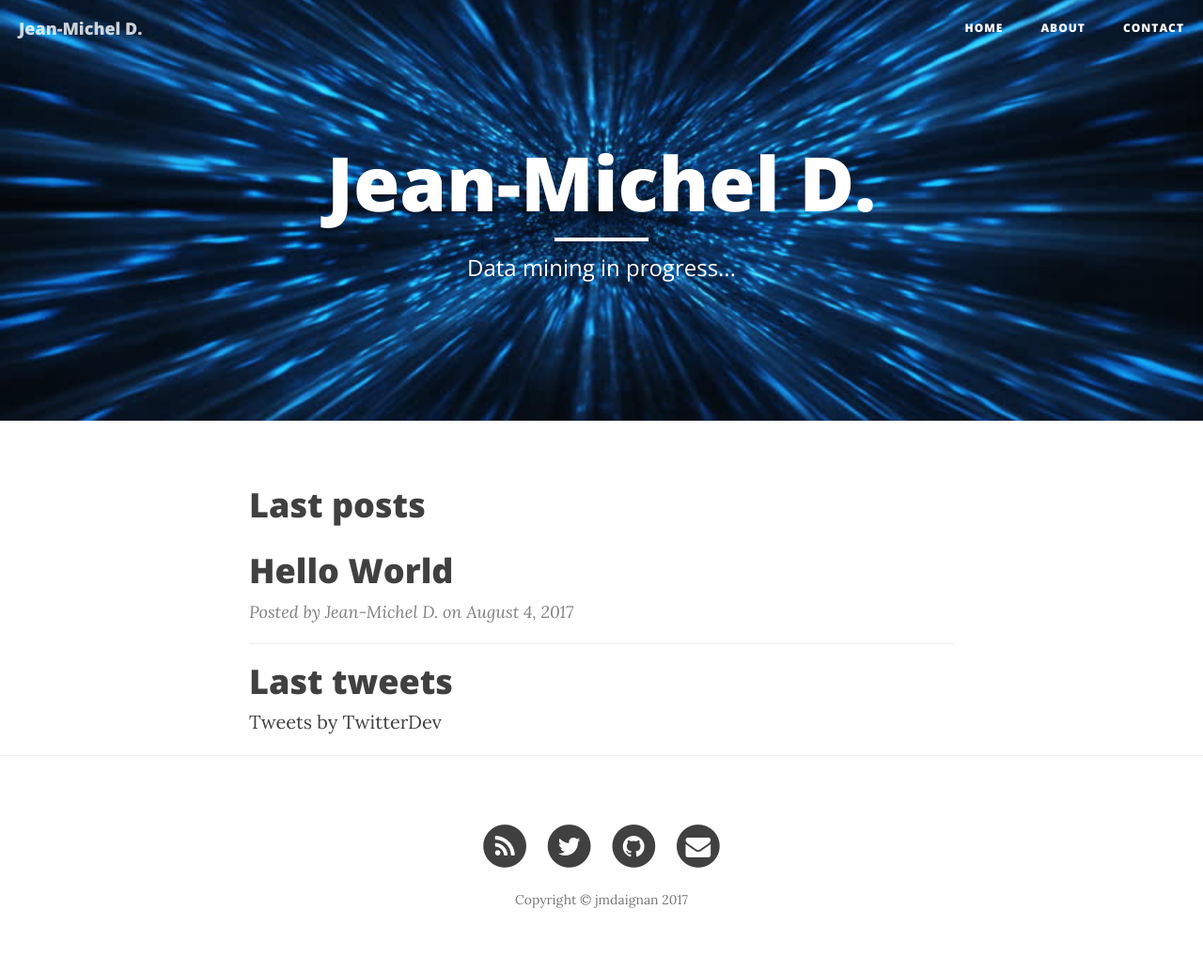
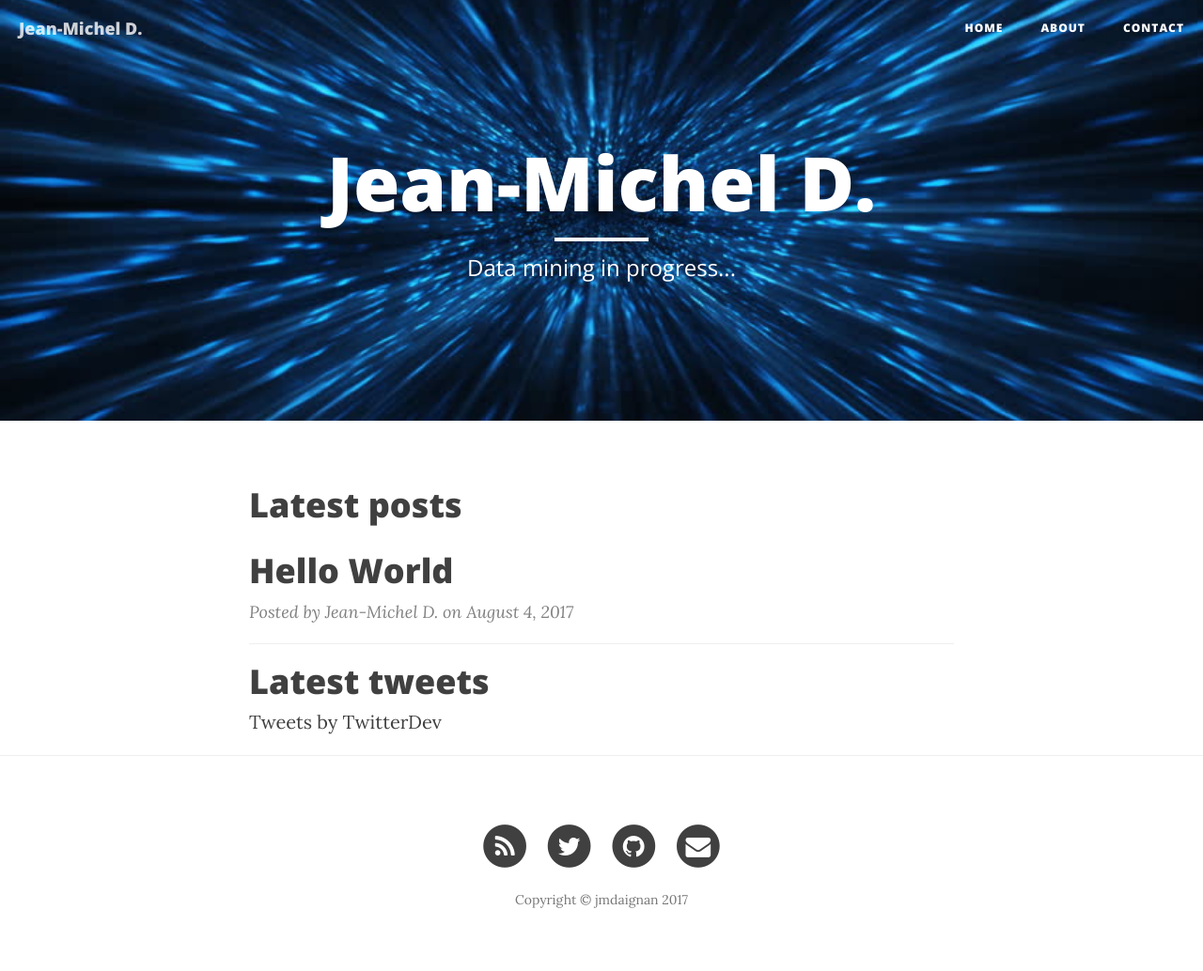
Before and after one commit to jeanmidevacc/jeanmidevacc.github.io, a Jekyll site: the page built from index.html, in a window 1280 px wide. Shown: the whole page at 94% size. Built offline with Jekyll 4.4.1, drawn with Linux system fonts in a browser that asks for light colours; nearby versions of some CDN libraries; the list of posts is cut into pages by our own code; comment, search, counter and statistics services are not loaded.

Commit message:
update sections

```diff
--- a/index.html
+++ b/index.html
@@ -3,7 +3,7 @@ layout: page
 description: "Data mining in progress..."
 header-img: "img/header_img/data_process.jpg"
 ---
-<h1>Last posts</h1>
+<h1>Latest posts</h1>
 {% for post in paginator.posts %}
 <div class="post-preview">
     <a href="{{ post.url | prepend: site.baseurl }}">
@@ -35,5 +35,5 @@ header-img: "img/header_img/data_process.jpg"
     {% endif %}
 </ul>
 {% endif %}
-<h1>Last tweets</h1>
+<h1>Latest tweets</h1>
 <a class="twitter-timeline" href="https://twitter.com/Daignanjm" data-tweet-limit="5">Tweets by TwitterDev</a> <script async src="//platform.twitter.com/widgets.js" charset="utf-8" ></script>
```
